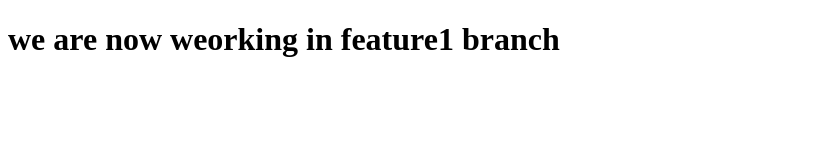
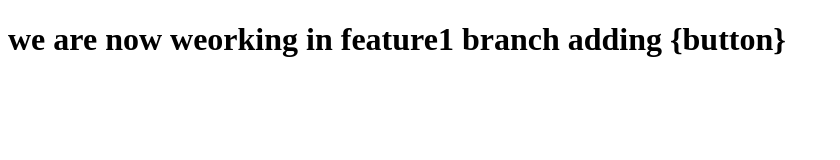
Before and after one commit to 2071999/localrepo, a plain HTML site: page index.html in a window 1280 px wide. Shown: the whole page, without its empty margins (0-840 px from the left). Drawn offline with Linux system fonts and the light colour scheme.

Commit message:
adding button

```diff
--- a/index.html
+++ b/index.html
@@ -4,7 +4,7 @@
     <meta charset="UTF-8">
     <meta name="viewport" content="width=device-width, initial-scale=1.0">
     <title>Local Repo </title>
-    <h1>we are now weorking in feature1 branch</h1>
+    <h1>we are now weorking in feature1 branch adding {button}</h1>
 </head>
 <body>
 
```
